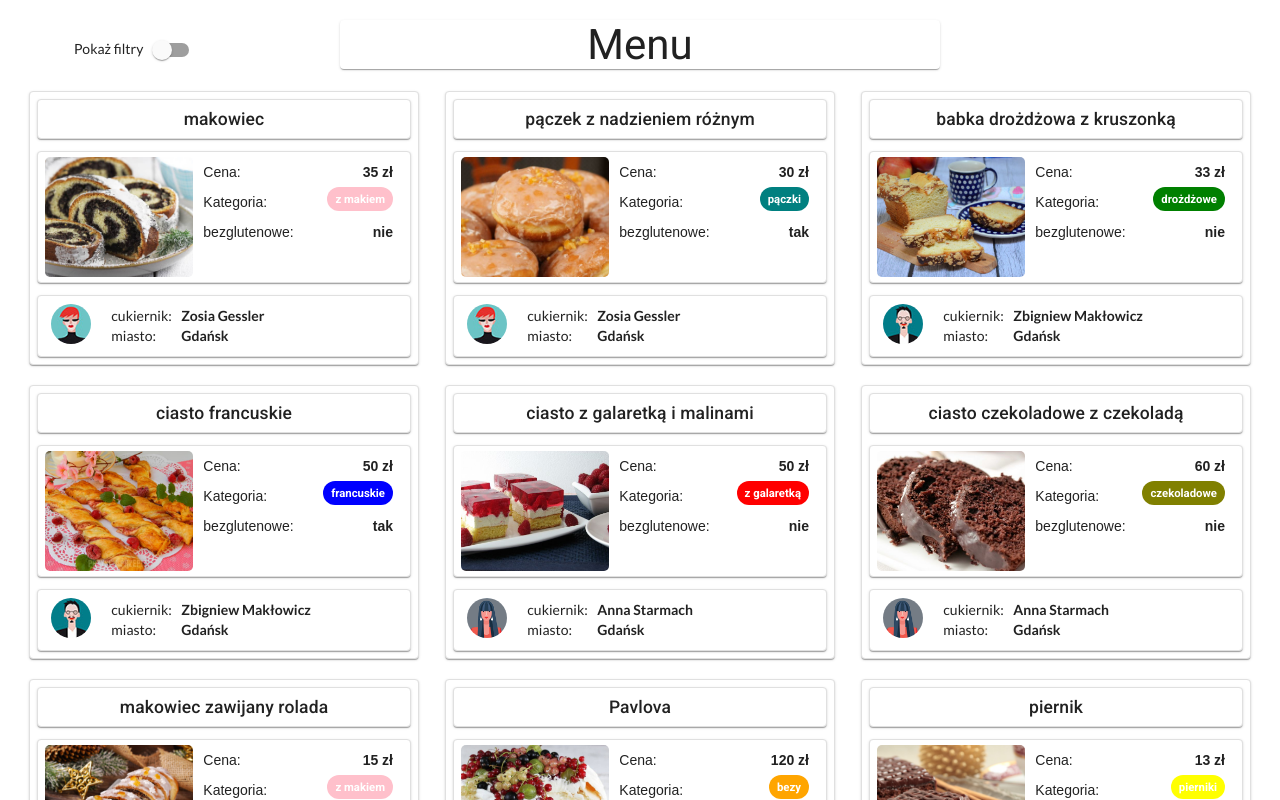
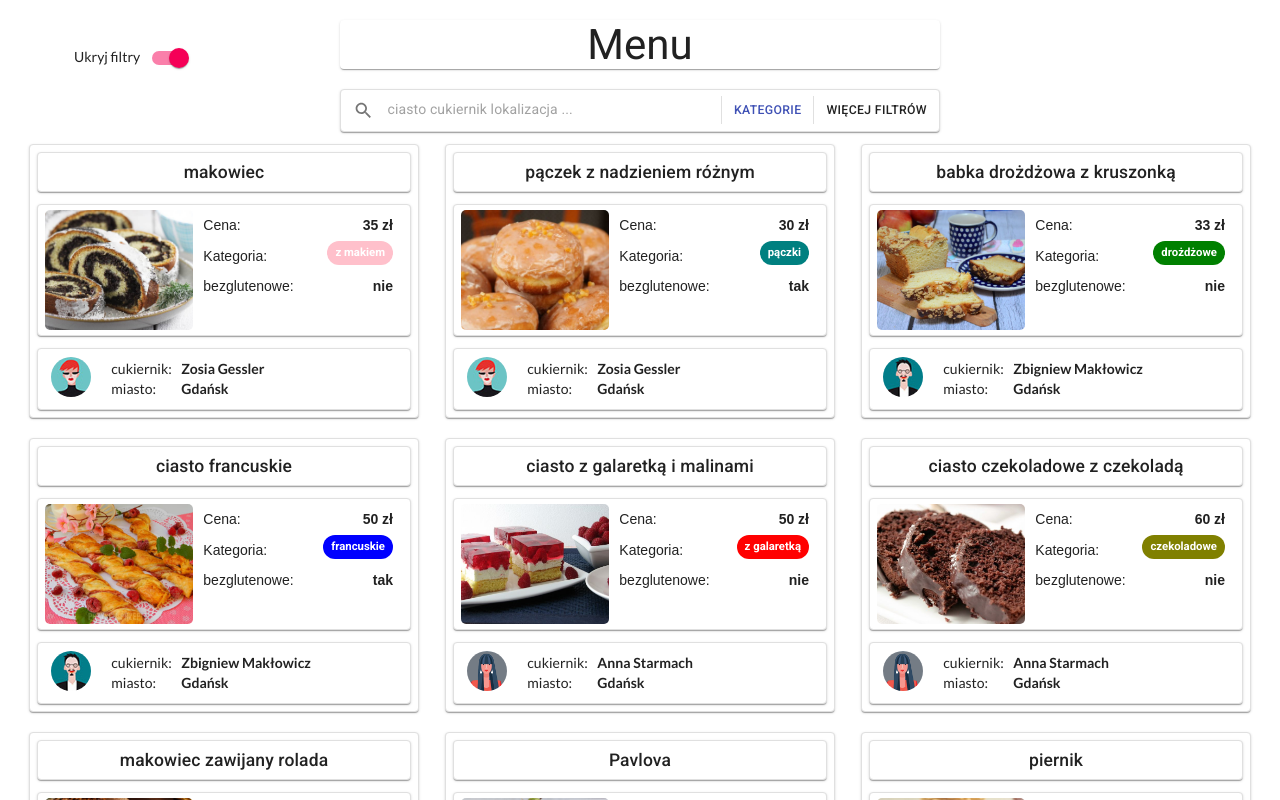
Before and after one commit to infoshareacademy/jfdz12-no-problem-app, a React (Create React App) app: page / in a window 1280 px wide. Shown: the top 800 px of the page. Built offline with nearby package versions, Linux system fonts and the light colour scheme.

Commit message:
responsiveness for FilterAll

```diff
--- a/src/cakes/CakesList.js
+++ b/src/cakes/CakesList.js
@@ -20,7 +20,7 @@ export class CakesList extends React.Component{
             filterLocation:'',
             filterAll: '',
             filterChecked: false,
-            filterVisibility: false,
+            filterVisibility: true,
             cakeCardOpen: false,
             CakeCardOpenId: null,
             loading: true,
--- a/src/cakes/FilterButton.js
+++ b/src/cakes/FilterButton.js
@@ -10,8 +10,8 @@ export class FilterButton extends React.Component{
     render(){
        const myStyle = {
            borderRadius: this.props.filterAllToogle ? '20px': '5px',
-           marginLeft: '10px',
-           marginRight: '10px',
+           margin: '2px 0px',
+           maxWidth:'150px',
         };
         return <>
             <Button
@@ -19,7 +19,7 @@ export class FilterButton extends React.Component{
                 onClick = {this.handleToogleChange}
                 variant= {this.props.filterAllToogle ? "outlined" : "text"}
                 color="default"
-                size="small"
+                size="medium"
             >
                 {this.props.filterAllToogle ? "mniej filtrów" : "więcej filtrów" }
             </Button>
--- a/src/cakes/filterAll/FilterAll.js
+++ b/src/cakes/filterAll/FilterAll.js
@@ -1,5 +1,5 @@
 import React from 'react';
-import { Button, Grid, withStyles, IconButton, InputBase,Paper, Divider } from '@material-ui/core';
+import { Button, Grid, withStyles, IconButton, InputBase,Paper, Divider, Hidden } from '@material-ui/core';
 import SearchIcon from '@material-ui/icons/Search';
 import RenderFilterAllMenu from './RenderFilterAllMenu'
 import {styles} from './FilterAllStyle';
@@ -44,7 +44,6 @@ class FilterAll extends React.Component{
 
         return (<>
             <Grid   container
-
                     justify='center'
                     alignContent='center'
                     className = {classes.grid}
@@ -52,6 +51,7 @@ class FilterAll extends React.Component{
                 <Paper component="form" className={classes.PaperStyle}>
                     <Grid container direction='column' justify='center' alignContent='center' >
                         <Grid container>
+                            <Grid item className={classes.gridSearch}>
                                 <IconButton className={classes.iconButton} aria-label="search">
                                     <SearchIcon />
                                 </IconButton>
@@ -62,9 +62,10 @@ class FilterAll extends React.Component{
                                     placeholder="ciasto cukiernik lokalizacja ..."
                                     name = "filterAll"
                                 />
-
+                            </Grid>
                             <Divider className={classes.divider} orientation="vertical" />
 
+                            <Grid item >
                                 <Button color="primary"
                                         className={classes.iconButton}
                                         aria-controls="long-menu"
@@ -82,14 +83,17 @@ class FilterAll extends React.Component{
                                     onHandleFilterChange = {this.handleFilterChange}
                                     onHandleTypeToggle = {this.handleTypeToggle}
                                 />
-
+                            </Grid>
                             <Divider className={classes.divider} orientation="vertical" />
+                             <Hidden only={['xs']}>
+                                <Grid item >
 
                                     <FilterButton
                                         filterAllToogle = {this.props.filterAllToogle}
                                         onHandleToogleChange = {this.handleToogleChange}
                                     />
-
+                                </Grid>
+                            </Hidden>
                         </Grid>
                     </Grid>
                 </Paper>
--- a/src/cakes/filterAll/FilterAllStyle.js
+++ b/src/cakes/filterAll/FilterAllStyle.js
@@ -32,14 +32,22 @@ export const styles={
         margin: '10px 0px',
     },
     input: {
-        marginLeft: '10px',
-        flex: 1,
+        width: '80%',
+        marginLeft: '5px',
+        padding: '2px 0px',
+        flex: '1',
+
     },
     iconButton: {
-        padding: 10,
+        padding: 8,
+        minWidth:'37.5px',
     },
     divider: {
         height: 28,
         margin: 4,
     },
+    gridSearch:{
+        flexGrow:'1',
+        textAlign:'left',
+    }
 }
--- a/src/cakes/filterAll/RederGlutenFreeCheckbox.js
+++ b/src/cakes/filterAll/RederGlutenFreeCheckbox.js
@@ -1,5 +1,5 @@
 import React from 'react';
-import { MenuItem, Checkbox, ListItemIcon} from '@material-ui/core';
+import { MenuItem, Checkbox, ListItemIcon, FormControlLabel} from '@material-ui/core';
 
 export class RenderGlutenFreeCheckbox extends React.Component{
     constructor(props){
@@ -15,16 +15,19 @@ export class RenderGlutenFreeCheckbox extends React.Component{
 
         return (
             <MenuItem >
-                <ListItemIcon onClick={this.handleFilterChange}>
+                <FormControlLabel  style = {{margin: '0px',}}
+                    control = {<ListItemIcon >
                         <Checkbox
+                            onClick={this.handleFilterChange}
                             name ="filterChecked"
                             edge="start"
                             checked={this.props.filterChecked}
                             tabIndex={-1}
                             disableRipple
                         />
-                </ListItemIcon>
-                bezgutenowe
+                    </ListItemIcon>}
+                    label = "bezgutenowe"
+                />
             </MenuItem>
         )
     }
```
Lines whose indentation alone changed are shown as unchanged.
